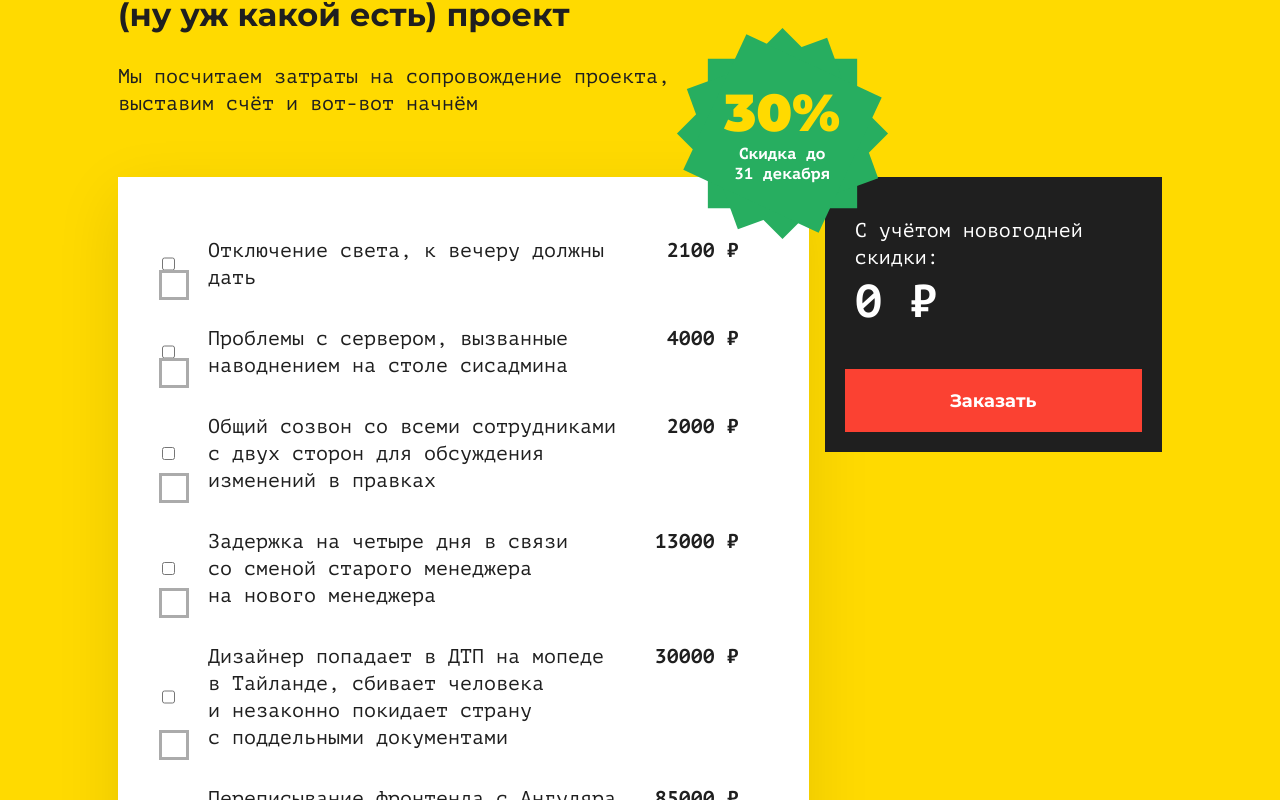
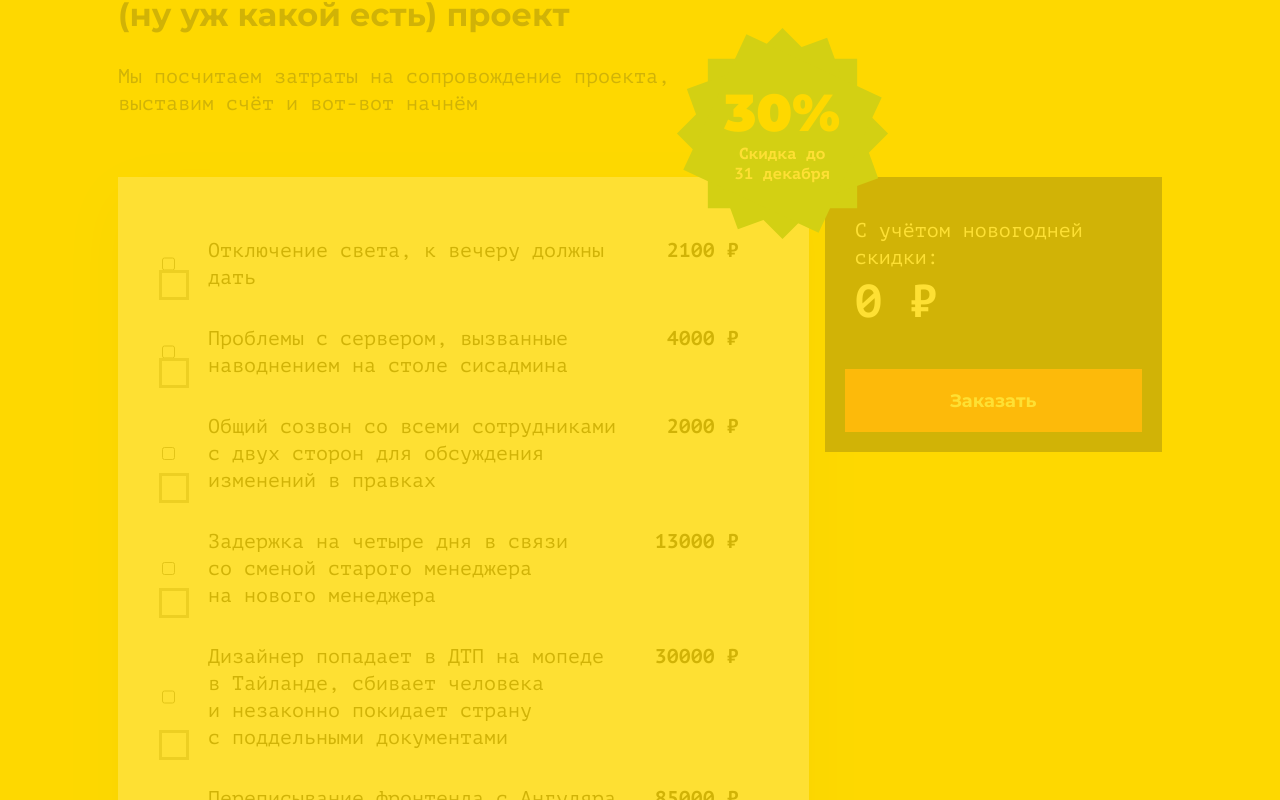
Before and after one commit to zhabinskiy/vot-vot.net, a React (Create React App) app: page / in a window 1280 px wide. Both pictures are taken after a click on the button "Заказать". Shown: the part 6161-6961 px from the top of the page. Built offline with nearby package versions, Linux system fonts and the light colour scheme.

Commit message:
start Modal

```diff
--- /dev/null
+++ b/src/Form/Modal.js
@@ -0,0 +1,36 @@
+import React from 'react';
+import styled from 'styled-components';
+
+const Modal = styled.div`
+  display: ${props => (props.isModalOpened ? 'flex' : 'none')};
+  justify-content: center;
+	align-items: center;
+`;
+
+const Overlay = styled.div`
+  background: rgba(254, 217, 0, 0.8);
+  width: 100%;
+  height: 100vh;
+  position: fixed;
+  top: 0;
+  left: 0;
+  z-index: 20;
+`;
+
+const Panel = styled.div`
+  background: black;
+  position: fixed;
+
+  z-index: 30;
+  width: 900px;
+  height: 460px;
+`;
+
+export default ({isModalOpened, onClick}) => (
+  <Modal isModalOpened={isModalOpened}>
+    <Overlay onClick={onClick}></Overlay>
+    <Panel>
+      Хуище
+    </Panel>
+  </Modal>
+);
--- a/src/Form/index.js
+++ b/src/Form/index.js
@@ -4,6 +4,7 @@ import { Grid, Row, Col } from 'react-flexbox-grid';
 import { Wrapper, Label, H2 } from '../ui';
 import Input from './Input';
 import Result from './Result';
+import Modal from './Modal';
 
 const Container = styled.section`
   width: 100%;
@@ -165,6 +166,8 @@ export default class Form extends Component {
             </Row>
           </Grid>
         </Wrapper>
+
+        <Modal isModalOpened={this.state.isModalOpened} onClick={this.modalHandler}/>
       </Container>
     );
   }
```
